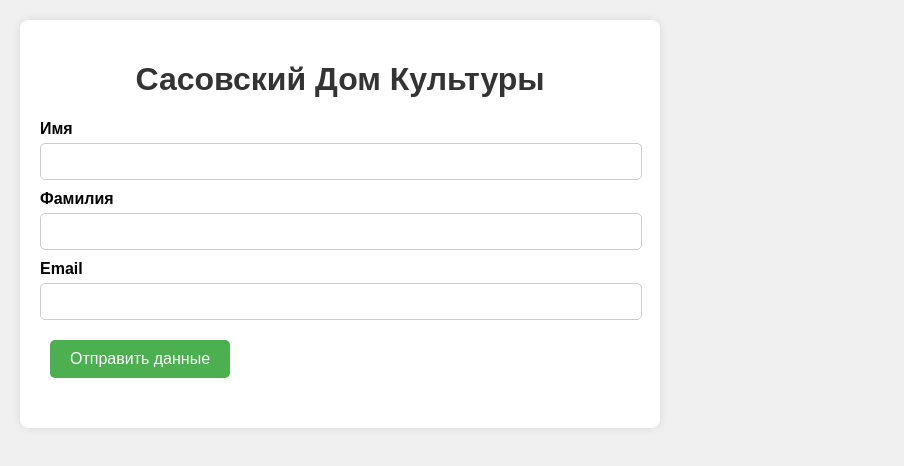
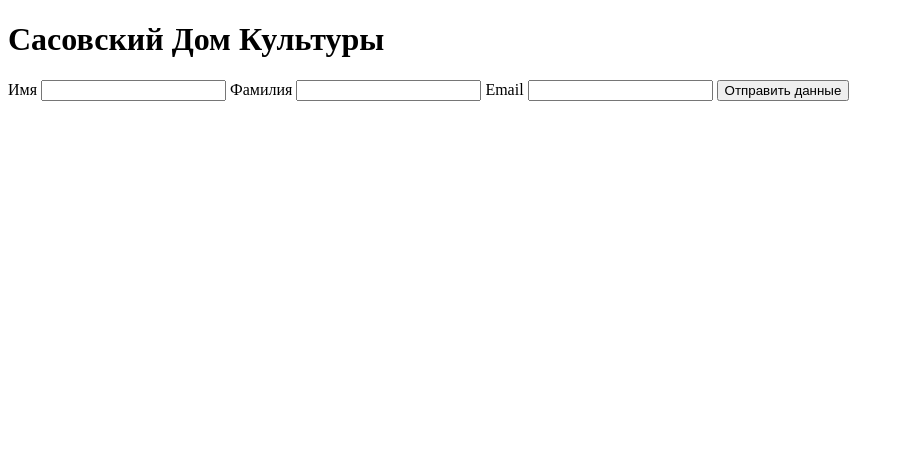
Before and after one commit to d1m0nster/ddd, a plain HTML site: page index.html in a window 1280 px wide. Shown: the whole page, without its empty margins (0-904 px from the left). Drawn offline with Linux system fonts and the light colour scheme.

Commit message:
Update 4 index.html

```diff
--- a/index.html
+++ b/index.html
@@ -5,64 +5,13 @@
     <meta name="viewport" content="width=device-width, initial-scale=1.0">
     <title>Сасовский Дом Культуры</title>
     <style>
-        body {
-            font-family: Arial, sans-serif;
-            background-color: #f0f0f0;
-            margin: 0;
-            padding: 20px;
-        }
-        .container {
-            max-width: 600px;
-            background-color: white;
-            padding: 20px;
-            border-radius: 8px;
-            box-shadow: 0 0 10px rgba(0,0,0,0.1);
-            text-align: center;
-        }
-        h1 {
-            color: #333;
-        }
-        button {
-            padding: 10px 20px;
-            margin: 10px;
-            font-size: 1em;
-            cursor: pointer;
-            border: none;
-            border-radius: 5px;
-            background-color: #4CAF50;
-            color: white;
-        }
-        form {
-            margin-top: 20px;
-            text-align: left;
-        }
-        label {
-            display: block;
-            margin-bottom: 5px;
-            font-weight: bold;
-        }
-        input {
-            width: calc(100% - 20px);
-            padding: 10px;
-            margin-bottom: 10px;
-            border-radius: 5px;
-            border: 1px solid #ccc;
-        }
-        #result {
-            margin-top: 20px;
-            color: green;
-        }
-        #menu {
-            display: none; /* Скрываем меню по умолчанию */
-            margin-top: 20px;
-        }
+        /* Ваши стили */
     </style>
 </head>
 <body>
     <div class="container">
         <h1>Сасовский Дом Культуры</h1>
 
-        <!-- Форма для ввода данных пользователя -->
         <form id="userDataForm">
             <label for="firstName">Имя</label>
             <input type="text" id="firstName" name="firstName" required>
@@ -78,8 +27,7 @@
 
         <div id="result"></div>
 
-        <!-- Меню с кнопками после отправки данных -->
-        <div id="menu">
+        <div id="menu" style="display: none;">
             <button onclick="showInfo('contacts')">Контакты</button>
             <button onclick="showInfo('address')">Адрес</button>
             <button onclick="showInfo('location')">Местоположение</button>
@@ -88,41 +36,36 @@
     </div>
 
     <script>
-        // Инициализация Web App API от Telegram
         const tg = window.Telegram.WebApp;
 
         // Устанавливаем тему на основе предпочтений пользователя
-        tg.expand(); // Расширяем Web App на всю ширину
+        tg.expand();
 
-        // Обработчик отправки формы
         document.getElementById('userDataForm').addEventListener('submit', function(event) {
             event.preventDefault();
 
-            // Получение данных из формы
             const firstName = document.getElementById('firstName').value;
             const lastName = document.getElementById('lastName').value;
             const email = document.getElementById('email').value;
 
-            // Объект с пользовательскими данными
             const userData = {
                 firstName: firstName,
                 lastName: lastName,
                 email: email
             };
 
-            // Проверяем наличие объекта tg
             if (tg && tg.sendData) {
-                tg.sendData(JSON.stringify(userData)); // Отправляем данные в Telegram боту
+                tg.sendData(JSON.stringify(userData));
                 document.getElementById('result').innerHTML = 'Данные успешно отправлены!';
+
                 // Скрываем форму и показываем меню
-                document.getElementById('userDataForm').style.display = 'none'; // Скрываем форму
-                document.getElementById('menu').style.display = 'block'; // Показываем меню
+                document.getElementById('userDataForm').style.display = 'none';
+                document.getElementById('menu').style.display = 'block'; // Обязательно показывает меню
             } else {
                 document.getElementById('result').innerHTML = 'Ошибка: Telegram Web App API не доступен.';
             }
         });
 
-        // Функция для отображения информации при нажатии на кнопки
         function showInfo(type) {
             let info = '';
 
@@ -131,19 +74,12 @@
             } else if (type === 'address') {
                 info = '<h2>Адрес</h2><p>г. Сасово, ул. Ленина, 18</p>';
             } else if (type === 'location') {
-                info = `
-                    <h2>Местоположение</h2>
-                    <iframe
-                        src="https://www.google.com/maps/embed?pb=!1m18!1m12!1m3!1d2413.2411957323924!2d41.927676!3d54.347270!2m3!1f0!2f0!3f0!3m2!1i1024!2i768!4f13.1!3m3!1m2!1s0x413f1543531bb999%3A0x29db31c8899f69a!2z0L_RgC4g0KLQtdGA0LTRgNC-0L3QsNGPINGD0LsuLCAxOCwg0KXQvtC60L7RgNC-0LUsINCi0L7QvdC40YbQsCwgMzkyMDE1!5e0!3m2!1sru!2sru!4v1698000185654!5m2!1sru!2sru&center=54.347270,41.927676&zoom=17"
-                        width="100%" height="300" style="border:0;" allowfullscreen="" loading="lazy"></iframe>
-                `;
+                info = `<h2>Местоположение</h2>
+                        <iframe src="https://www.google.com/maps/embed?...&center=54.347270,41.927676&zoom=17" width="100%" height="300" style="border:0;" allowfullscreen="" loading="lazy"></iframe>`;
             }
 
             document.getElementById('info').innerHTML = info;
         }
-
-        // Функция для отладки
-        console.log(tg); // Проверьте, что объект tg корректно инициализирован
     </script>
 </body>
 </html>
```
